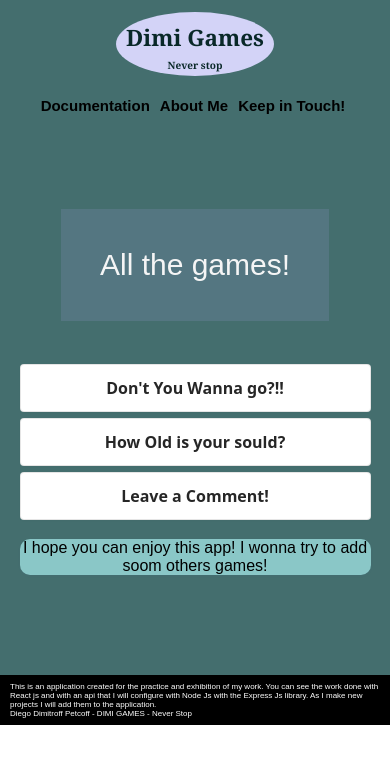
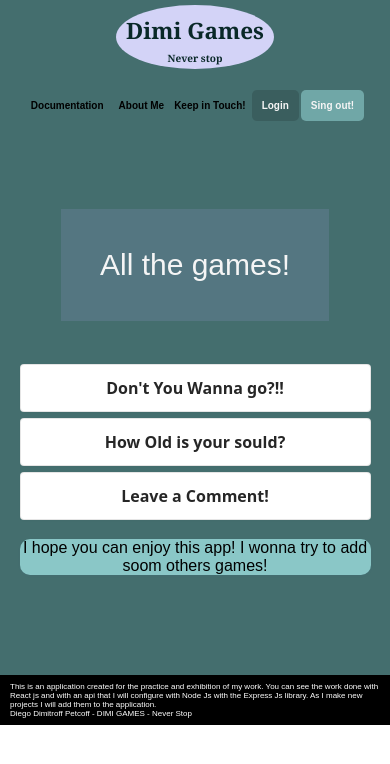
Before and after one commit to DiegoDimitroffPetcoff/react1, a React (Create React App) app in the folder my-app/: page / in a window 390 px wide. Shown: the top 764 px of the page. Built offline with nearby package versions, Linux system fonts and the light colour scheme.

Commit message:
Adding Buttons Login & Signout

```diff
--- a/my-app/src/App.css
+++ b/my-app/src/App.css
@@ -17,7 +17,27 @@ nav a {
 nav a:hover {
   color: beige;
   transition: 0.8s;
-  font-size: 20px;
+
+}
+#login {
+  background-color: rgb(0 0 0 / 15%);
+  padding: 10px;
+  border-radius: 5px;
+  color: whitesmoke;
+  margin: 1px;
+}
+#signout {
+  background-color: rgb(138 199 199 / 64%);
+  padding: 10px;
+  border-radius: 5px;
+  color: whitesmoke;
+  margin: 1px
+}
+#login:hover  {
+color: black
+}
+#signout:hover{
+  color: black
 }
 
 .mean {
@@ -349,8 +369,60 @@ h5 {  display: flex;
   }
 
   nav {
+    display: flex;
     padding-top: 20px;
+    align-items: center;
   }
+  nav a {
+    font-weight: 600;
+    padding: 5px;
+    font-size: 10px;
+  }
+  nav a:hover {
+    color: beige;
+    transition: 0.8s;
+    font-size: 10px;
+
+  }
+  .documentationsButton{
+    background: none;
+    border: none;
+    font-weight: 600;
+    padding-right: 10px;
+    text-decoration: none;
+    color: black;
+    font-family: sans-serif;
+    font-size: 10px;
+    cursor: pointer
+  }
+  .documentationsButton:hover {
+    color: beige;
+    transition: 0.8s;
+    font-size: 10px;
+
+  }
+
+  #login {
+    background-color: rgb(0 0 0 / 15%);
+    padding: 10px;
+    border-radius: 5px;
+    color: whitesmoke;
+    margin: 1px;
+  }
+  #signout {
+    background-color: rgb(138 199 199 / 64%);
+    padding: 10px;
+    border-radius: 5px;
+    color: whitesmoke;
+    margin: 1px
+  }
+  #login:hover  {
+color: black
+  }
+  #signout:hover{
+    color: black
+  }
+
 
   #title {
     font-size: 200%;
--- a/my-app/src/components/pure/header.jsx
+++ b/my-app/src/components/pure/header.jsx
@@ -53,6 +53,12 @@ export function Header() {
           <a href="https://diegodimitroffpetcoff.github.io/Porfolio/index.html">
             Keep in Touch!
           </a>
+          <a id="login" href="https://diegodimitroffpetcoff.github.io/Porfolio/index.html">
+            Login
+          </a>
+          <a id="signout" href="https://diegodimitroffpetcoff.github.io/Porfolio/index.html">
+            Sing out!
+          </a>
         </nav>
       </header>
     </div>
```
